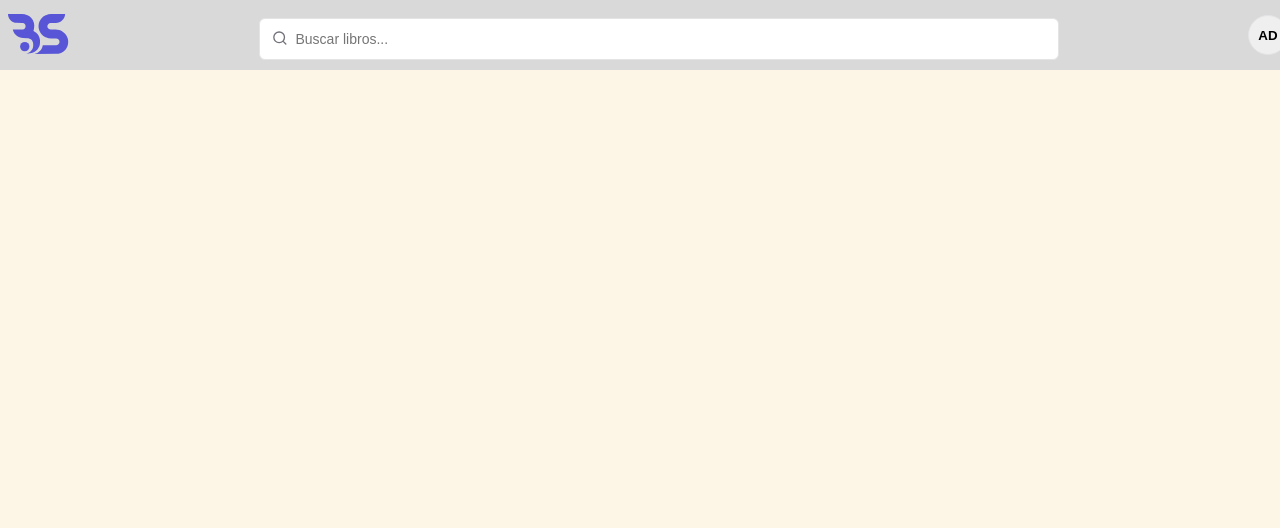
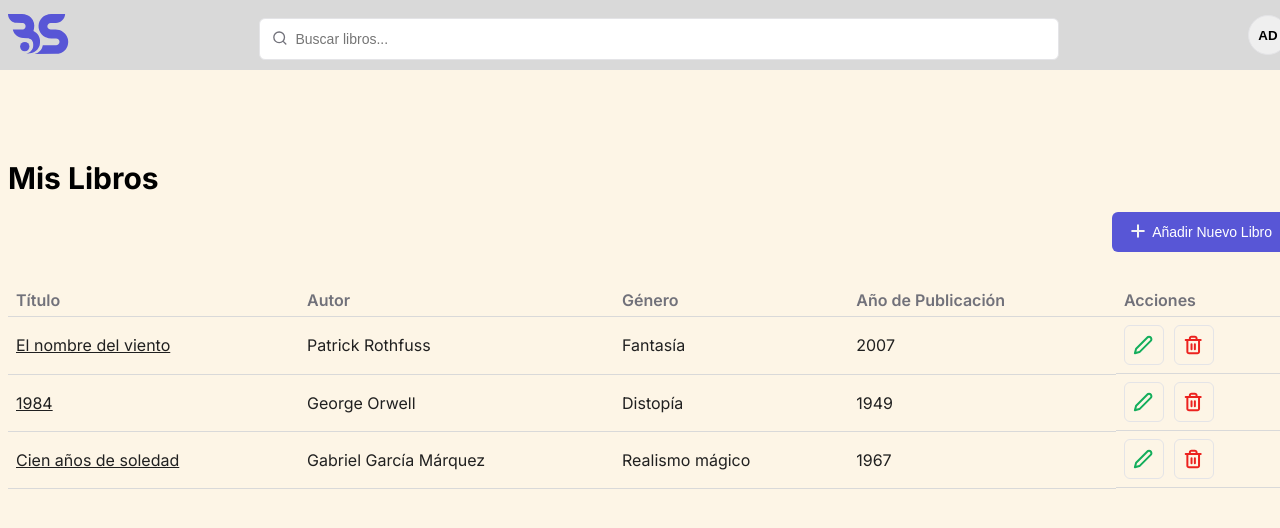
Before and after one commit to camduarte/bookshare, a React (Vite) app in the folder client/: page /mis-libros in a window 1280 px wide. Shown: the top 528 px of the page. Built offline with nearby package versions, Linux system fonts and the light colour scheme.

Commit message:
Componente Table y página mis libros agregado

```diff
--- /dev/null
+++ b/client/src/components/Table.jsx
@@ -0,0 +1,65 @@
+import React from 'react';
+import '../styles/components/table.css';
+import { EditIcon, TrashIcon } from '../assets/icons';
+import Button from './ui/Button';
+
+const Table = () => {
+  const data = [
+    {
+      id: 1,
+      title: 'El nombre del viento',
+      author: 'Patrick Rothfuss',
+      genre: 'Fantasía',
+      year: 2007,
+    },
+    {
+      id: 2,
+      title: '1984',
+      author: 'George Orwell',
+      genre: 'Distopía',
+      year: 1949,
+    },
+    {
+      id: 3,
+      title: 'Cien años de soledad',
+      author: 'Gabriel García Márquez',
+      genre: 'Realismo mágico',
+      year: 1967,
+    },
+  ];
+  return (
+    <table className='table-container-header'>
+      <thead>
+        <tr>
+          <th>Título</th>
+          <th>Autor</th>
+          <th>Género</th>
+          <th>Año de Publicación</th>
+          <th>Acciones</th>
+        </tr>
+      </thead>
+      <tbody>
+        {data.map((book) => (
+          <tr key={book.id}>
+            <td>
+              <a href={`detalles/${book.id}`}>{book.title}</a>
+            </td>
+            <td>{book.author}</td>
+            <td>{book.genre}</td>
+            <td>{book.year}</td>
+            <td className='actions'>
+              <Button variant='outline' size='icon'>
+                <EditIcon />
+              </Button>
+              <Button variant='outline' size='icon'>
+                <TrashIcon />
+              </Button>
+            </td>
+          </tr>
+        ))}
+      </tbody>
+    </table>
+  );
+};
+
+export default Table;
--- /dev/null
+++ b/client/src/pages/MyBooksPage.jsx
@@ -0,0 +1,20 @@
+import { PlusIcon } from '../assets/icons';
+import Table from '../components/Table';
+import Button from '../components/ui/Button';
+import '../styles/pages/myBooksPage.css';
+
+export default function MyBooksPage() {
+  return (
+    <main className='container' style={{ marginTop: '10rem' }}>
+      <div className='my-books-container'>
+        <h1 className='primary-title'>Mis Libros</h1>
+        <div className='button-container'>
+          <Button leftIcon={<PlusIcon />}>Añadir Nuevo Libro</Button>
+        </div>
+        <div className='table-container'>
+          <Table />
+        </div>
+      </div>
+    </main>
+  );
+}
--- a/client/src/router/AppRouter.jsx
+++ b/client/src/router/AppRouter.jsx
@@ -3,12 +3,14 @@ import { Route, Routes } from 'react-router-dom';
 
 import { FullWithLayout } from '../hocs/layouts/FullWithLayout';
 import Home from '../pages/Home';
+import MyBooksPage from '../pages/MyBooksPage';
 
 export const AppRouter = () => {
   return (
     <Routes>
       <Route path='/' element={<FullWithLayout />}>
         <Route index element={<Home />} />
+        <Route path='mis-libros' element={<MyBooksPage />} />
         <Route path='*' element={<h1>Error404</h1>} />
       </Route>
     </Routes>
--- /dev/null
+++ b/client/src/styles/components/table.css
@@ -0,0 +1,33 @@
+/* -------------------- Table Component ------------------------- */
+.table-container-header {
+  width: 100%;
+  min-width: 800px;
+}
+
+.table-container th,
+.table-container td {
+  border: none;
+  padding: 8px;
+  text-align: left;
+}
+
+.table-container th {
+  font-weight: 600;
+  color: var(--placeholder-color);
+  border-bottom: 1px solid var(--gray-color);
+}
+
+.table-container td {
+  vertical-align: middle;
+  border-bottom: 1px solid var(--gray-color);
+  color: var(--text-color);
+}
+
+.table-container td a {
+  color: var(--text-color);
+}
+
+.actions {
+  display: flex;
+  gap: 10px;
+}
--- a/client/src/styles/globals.css
+++ b/client/src/styles/globals.css
@@ -1,3 +1,5 @@
+@import url('https://fonts.googleapis.com/css2?family=Inter:wght@100..900&display=swap');
+
 :root {
   --primary-color: #5856d6;
   --primary-color-opacity: #5856d6de;
@@ -14,11 +16,19 @@
 
 body {
   background-color: var(--background-color);
+  font-family: 'Inter', sans-serif;
 }
 
 .container {
   width: 100%;
   max-width: 1440px;
-  margin: auto;
+  margin: 0 auto;
   padding: 0 8px 0 8px;
 }
+
+.primary-title {
+  font-size: 1.875rem;
+  line-height: 2.25rem;
+  font-weight: 700;
+  margin-bottom: 1rem;
+}
--- /dev/null
+++ b/client/src/styles/pages/myBooksPage.css
@@ -0,0 +1,14 @@
+/* ------------------- My Books Page ------------------- */
+.my-books-container {
+}
+
+.button-container {
+  width: 100%;
+  display: flex;
+  justify-content: end;
+}
+
+.table-container {
+  padding: 2rem 0;
+  overflow-x: scroll;
+}
```
